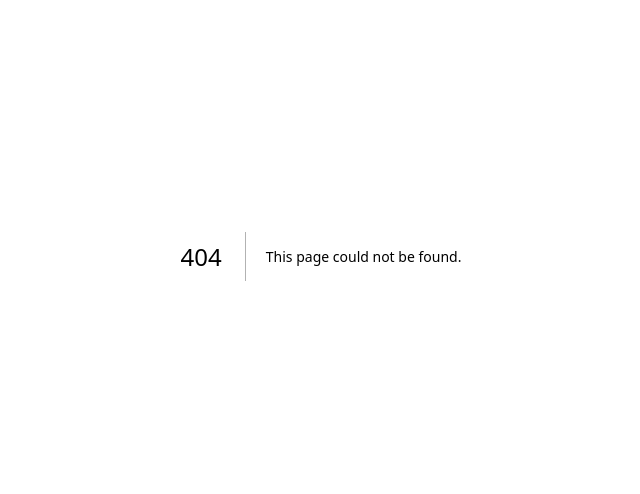
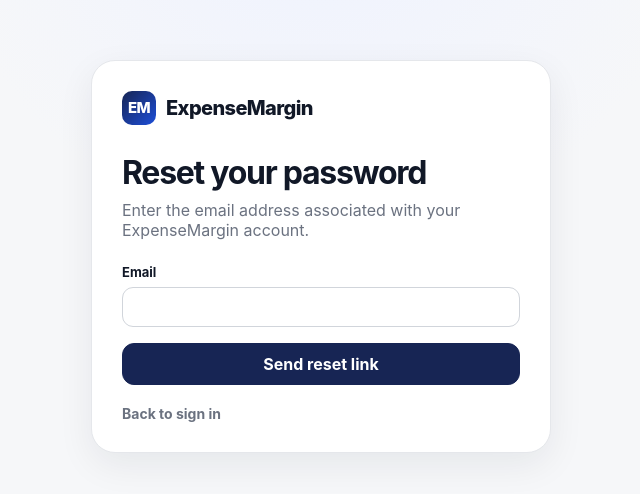
Before and after one commit to Dr-Opara/ExpenseMargin, a Next.js app: page /forgot-password in a window 1280 px wide. Before the commit this address had no page. Shown: the part 144-638 px from the top of the page, without its empty margins (319-959 px from the left). Built offline with nearby package versions, Linux system fonts and the light colour scheme.

Commit message:
feat: add password recovery

```diff
--- /dev/null
+++ b/app/forgot-password/page.tsx
@@ -0,0 +1,41 @@
+"use client";
+
+import Link from "next/link";
+import { FormEvent, useState } from "react";
+import { createClient } from "@/lib/supabase/client";
+
+export default function ForgotPasswordPage() {
+  const [message, setMessage] = useState("");
+  const [error, setError] = useState("");
+  const [loading, setLoading] = useState(false);
+
+  async function submit(event: FormEvent<HTMLFormElement>) {
+    event.preventDefault();
+    setLoading(true);
+    setError("");
+    setMessage("");
+    const form = new FormData(event.currentTarget);
+    const email = String(form.get("email") || "");
+    const supabase = createClient();
+    const redirectTo = `${window.location.origin}/auth/callback?next=/update-password`;
+    const { error: resetError } = await supabase.auth.resetPasswordForEmail(email, { redirectTo });
+    if (resetError) setError(resetError.message);
+    else setMessage("If that email is registered, a password reset link has been sent.");
+    setLoading(false);
+  }
+
+  return (
+    <div className="auth-wrap"><div className="auth-card">
+      <Link href="/" className="brand"><span className="brand-mark">EM</span><span>ExpenseMargin</span></Link>
+      <h1>Reset your password</h1>
+      <p>Enter the email address associated with your ExpenseMargin account.</p>
+      <form onSubmit={submit} className="auth-form">
+        <label>Email<input name="email" type="email" required autoComplete="email" /></label>
+        {error && <div className="form-error">{error}</div>}
+        {message && <div className="form-success">{message}</div>}
+        <button className="btn primary" disabled={loading}>{loading ? "Sending…" : "Send reset link"}</button>
+      </form>
+      <div className="auth-foot"><Link href="/login"><strong>Back to sign in</strong></Link></div>
+    </div></div>
+  );
+}
```
